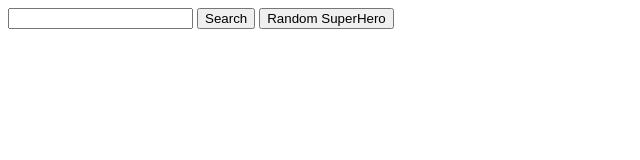
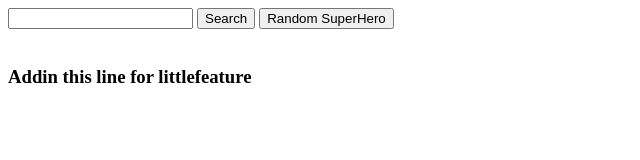
Before and after one commit to hardy2p/Superhero-app, a plain HTML site: page index.html in a window 1280 px wide. Shown: the whole page, without its empty margins (0-640 px from the left). Drawn offline with Linux system fonts and the light colour scheme.

Commit message:
This is for branching

```diff
--- a/index.html
+++ b/index.html
@@ -13,6 +13,7 @@
     <button id="randomHero">Random SuperHero</button>
     <br>
     <div id="heroImage"><img src=""></div>
+    <h3>Addin this line for littlefeature</h3>
     <script src="script.js"></script>
 </body>
 </html>
```
